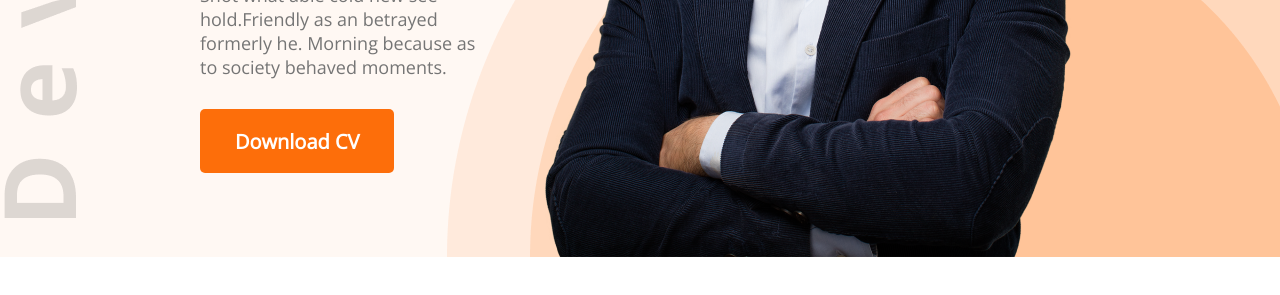
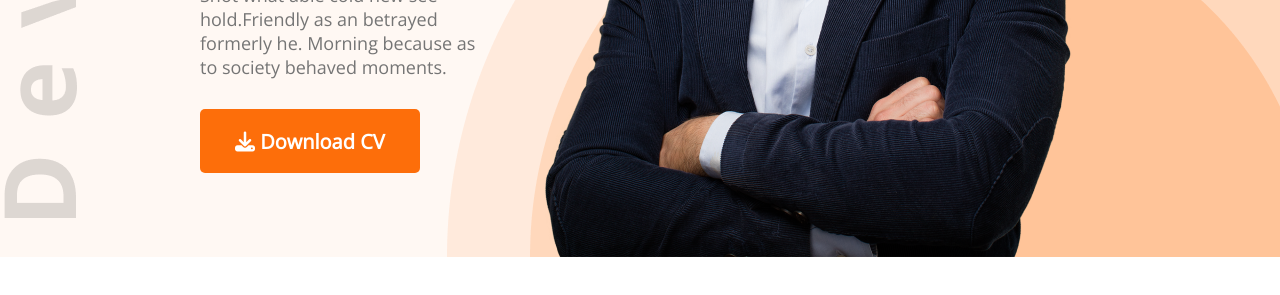
Before and after one commit to SiamulIslamShuvo/Developer-portfolio, a plain HTML site: page index.html in a window 1280 px wide. Shown: the part 583-878 px from the top of the page. Drawn offline with nearby package versions, Linux system fonts and the light colour scheme.

Commit message:
icon added

```diff
--- a/index.html
+++ b/index.html
@@ -6,6 +6,7 @@
     <meta name="viewport" content="width=device-width, initial-scale=1.0">
     <title>Developer Portfolio</title>
     <link rel="preconnect" href="https://fonts.googleapis.com"><link rel="preconnect" href="https://fonts.gstatic.com" crossorigin><link href="https://fonts.googleapis.com/css2?family=Open+Sans&display=swap" rel="stylesheet">
+    <script src="https://kit.fontawesome.com/c787682ce3.js" crossorigin="anonymous"></script>
     <link rel="stylesheet" href="./styles/style.css">
 </head>
 <body>
@@ -23,7 +24,7 @@
                 <h3 class="bnr-sttl">Hi, I  am</h3>
                 <h1 class="bnr-ttl">Mary Hardy</h1>
                 <p class="bnr-dsc">Shot what able cold new see hold.Friendly as an betrayed formerly he. Morning because as to society behaved moments.</p>
-                <button class="btn-primary">Download CV</button>
+                <button class="btn-primary"><i class="fa-solid fa-download"></i> Download CV</button>
             </div>
             <img src="./images/hardy.png" alt="Profile Pic">
         </div>
```
